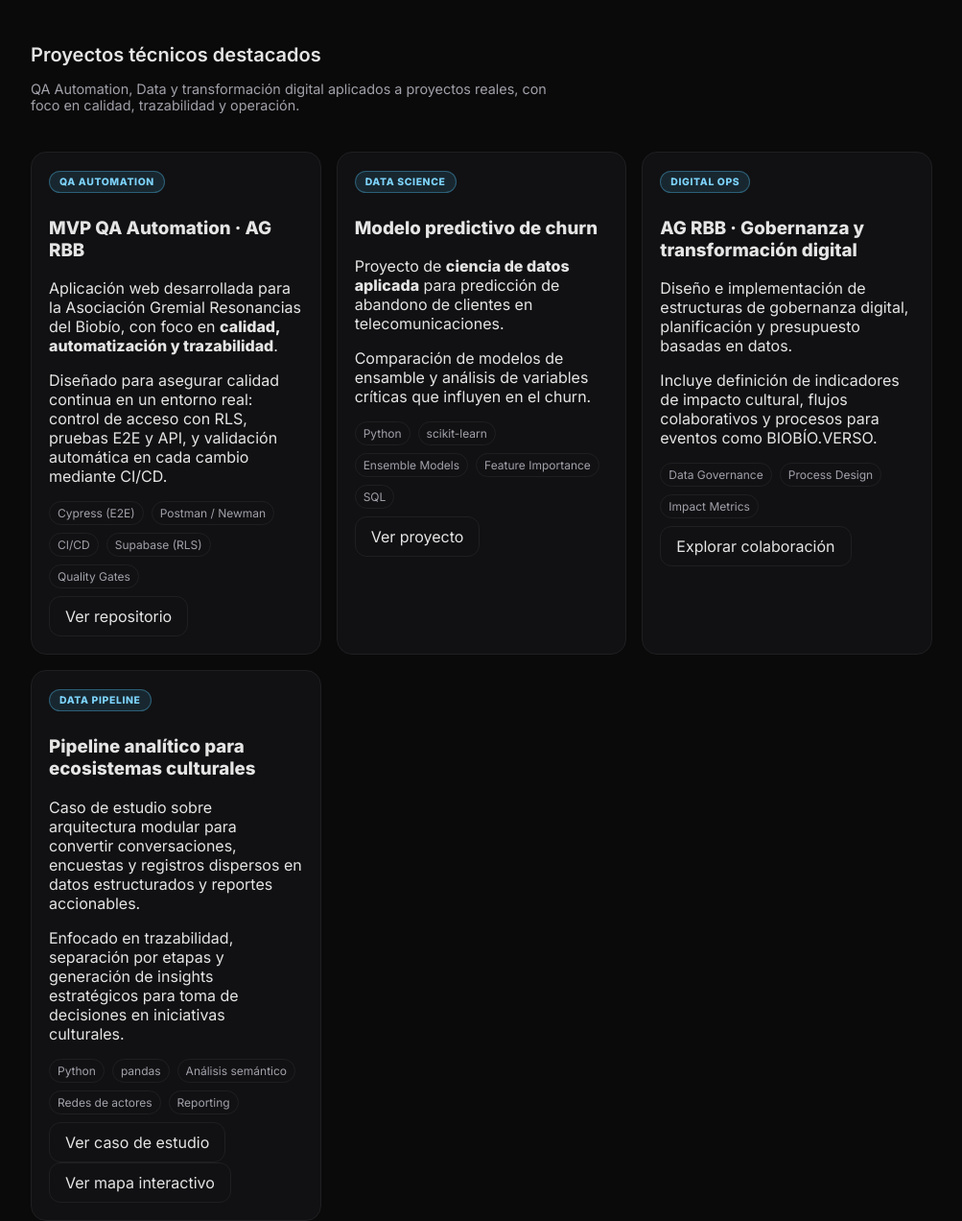
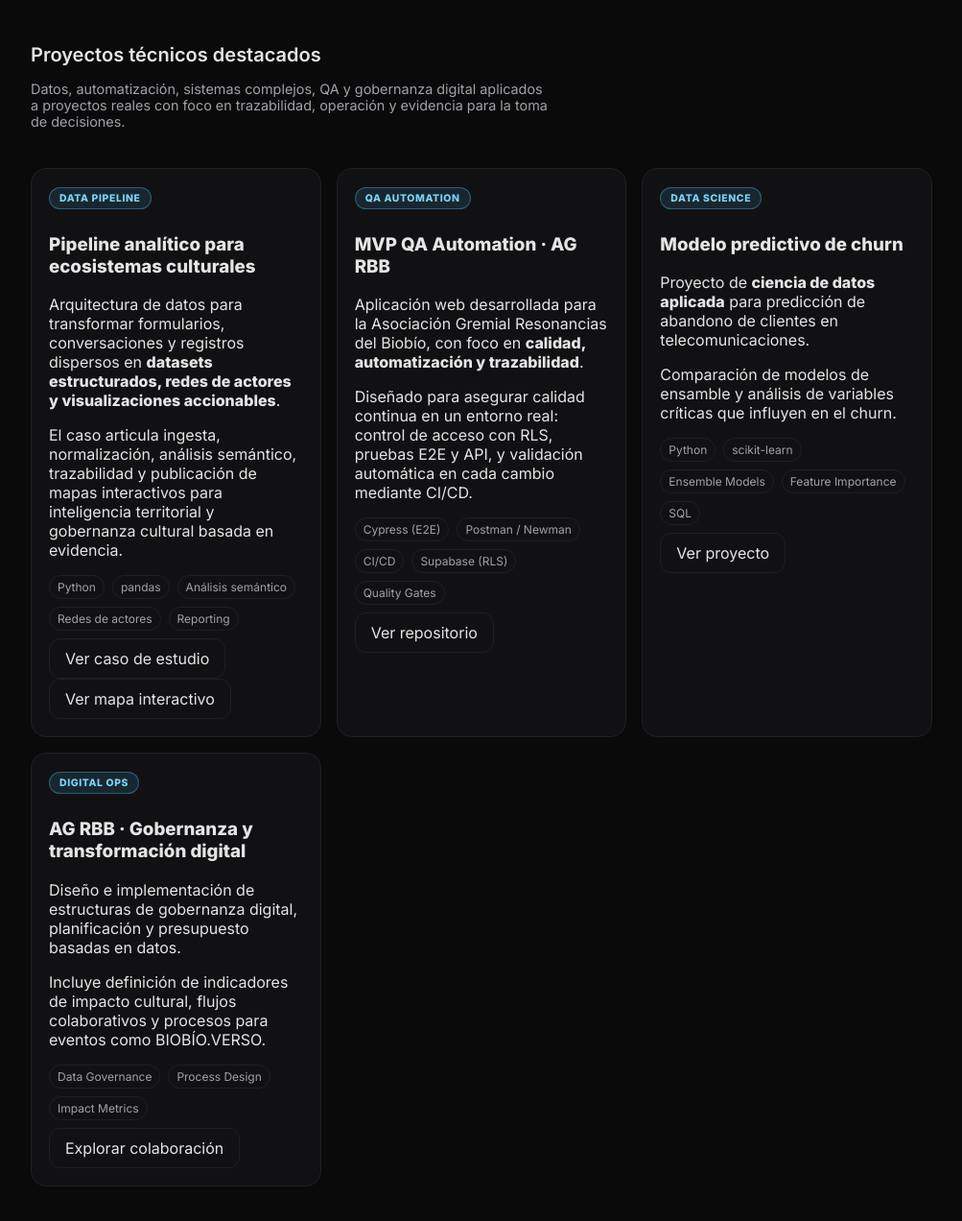
Before and after one commit to sergiodelgado/sergio-site, a website: page projects.html in a window 1280 px wide. Shown: the part 147-1419 px from the top of the page at 96% size, without its empty margins (138-1141 px from the left). Drawn offline with Linux system fonts and the light colour scheme.

Commit message:
Refactor projects page positioning

```diff
--- a/projects.html
+++ b/projects.html
@@ -3,11 +3,11 @@
 <head>
   <meta charset="UTF-8">
   <meta name="viewport" content="width=device-width, initial-scale=1">
-  <title>Proyectos — Sergio Delgado</title>
-  <meta name="description" content="Proyectos de Sergio Delgado: QA Automation, Data, gobernanza digital y el laboratorio narrativo Xexe Quantum.">
+  <title>Proyectos de datos, automatización y sistemas — Sergio Delgado</title>
+  <meta name="description" content="Proyectos de Sergio Delgado en datos, automatización, sistemas complejos, QA y gobernanza digital basada en evidencia.">
   <link rel="canonical" href="https://sergio-site-drab.vercel.app/projects.html">
-  <meta property="og:title" content="Proyectos — Sergio Delgado">
-  <meta property="og:description" content="Proyectos de Sergio Delgado en QA, datos y sistemas.">
+  <meta property="og:title" content="Proyectos de datos, automatización y sistemas — Sergio Delgado">
+  <meta property="og:description" content="Proyectos de Sergio Delgado en datos, automatización, sistemas complejos, QA y gobernanza digital.">
   <meta property="og:url" content="https://sergio-site-drab.vercel.app/projects.html">
   <meta property="og:type" content="website">
   <meta name="twitter:card" content="summary">
@@ -40,11 +40,38 @@
     <section class="section">
       <h2>Proyectos técnicos destacados</h2>
       <p class="muted">
-        QA Automation, Data y transformación digital aplicados a proyectos reales,
-        con foco en calidad, trazabilidad y operación.
+        Datos, automatización, sistemas complejos, QA y gobernanza digital
+        aplicados a proyectos reales con foco en trazabilidad, operación
+        y evidencia para la toma de decisiones.
       </p>
 
       <div class="grid">
+
+        <article class="card">
+          <span class="badge badge-tech">Data Pipeline</span>
+          <h3>Pipeline analítico para ecosistemas culturales</h3>
+          <p>
+            Arquitectura de datos para transformar formularios, conversaciones
+            y registros dispersos en <strong>datasets estructurados, redes de actores
+            y visualizaciones accionables</strong>.
+          </p>
+          <p>
+            El caso articula ingesta, normalización, análisis semántico,
+            trazabilidad y publicación de mapas interactivos para inteligencia
+            territorial y gobernanza cultural basada en evidencia.
+          </p>
+          <div class="tags">
+            <span>Python</span>
+            <span>pandas</span>
+            <span>Análisis semántico</span>
+            <span>Redes de actores</span>
+            <span>Reporting</span>
+          </div>
+          <div class="actions">
+            <a class="btn" href="case-crbb-pipeline.html">Ver caso de estudio</a>
+            <a class="btn" href="case-crbb-participantes.html">Ver mapa interactivo</a>
+          </div>
+        </article>
 
         <article class="card">
           <span class="badge badge-tech">QA Automation</span>
@@ -118,30 +145,6 @@
           </div>
         </article>
 
-        <article class="card">
-          <span class="badge badge-tech">Data Pipeline</span>
-          <h3>Pipeline analítico para ecosistemas culturales</h3>
-          <p>
-            Caso de estudio sobre arquitectura modular para convertir conversaciones,
-            encuestas y registros dispersos en datos estructurados y reportes accionables.
-          </p>
-          <p>
-            Enfocado en trazabilidad, separación por etapas y generación de insights
-            estratégicos para toma de decisiones en iniciativas culturales.
-          </p>
-          <div class="tags">
-            <span>Python</span>
-            <span>pandas</span>
-            <span>Análisis semántico</span>
-            <span>Redes de actores</span>
-            <span>Reporting</span>
-          </div>
-          <div class="actions">
-            <a class="btn" href="case-crbb-pipeline.html">Ver caso de estudio</a>
-            <a class="btn" href="case-crbb-participantes.html">Ver mapa interactivo</a>
-          </div>
-        </article>
-
       </div>
     </section>
 
```
